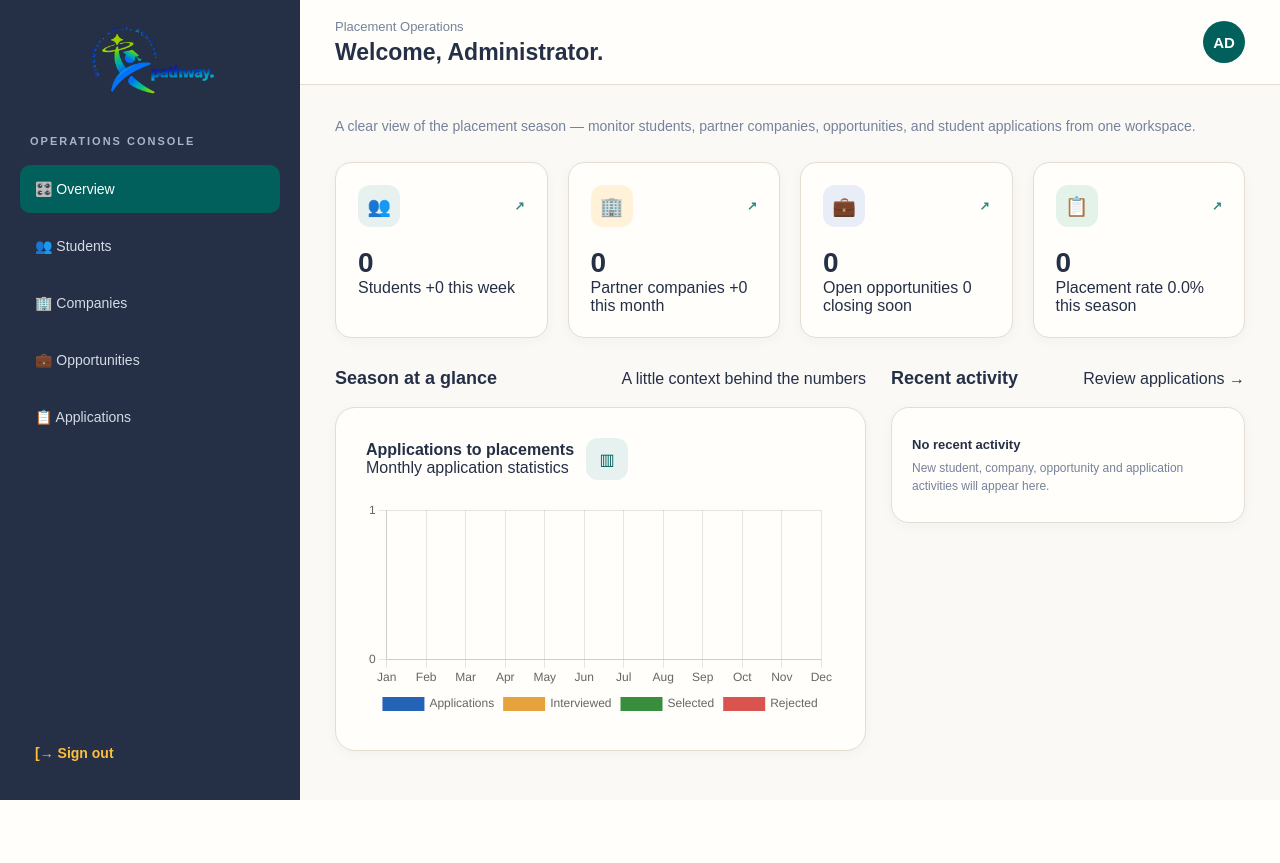
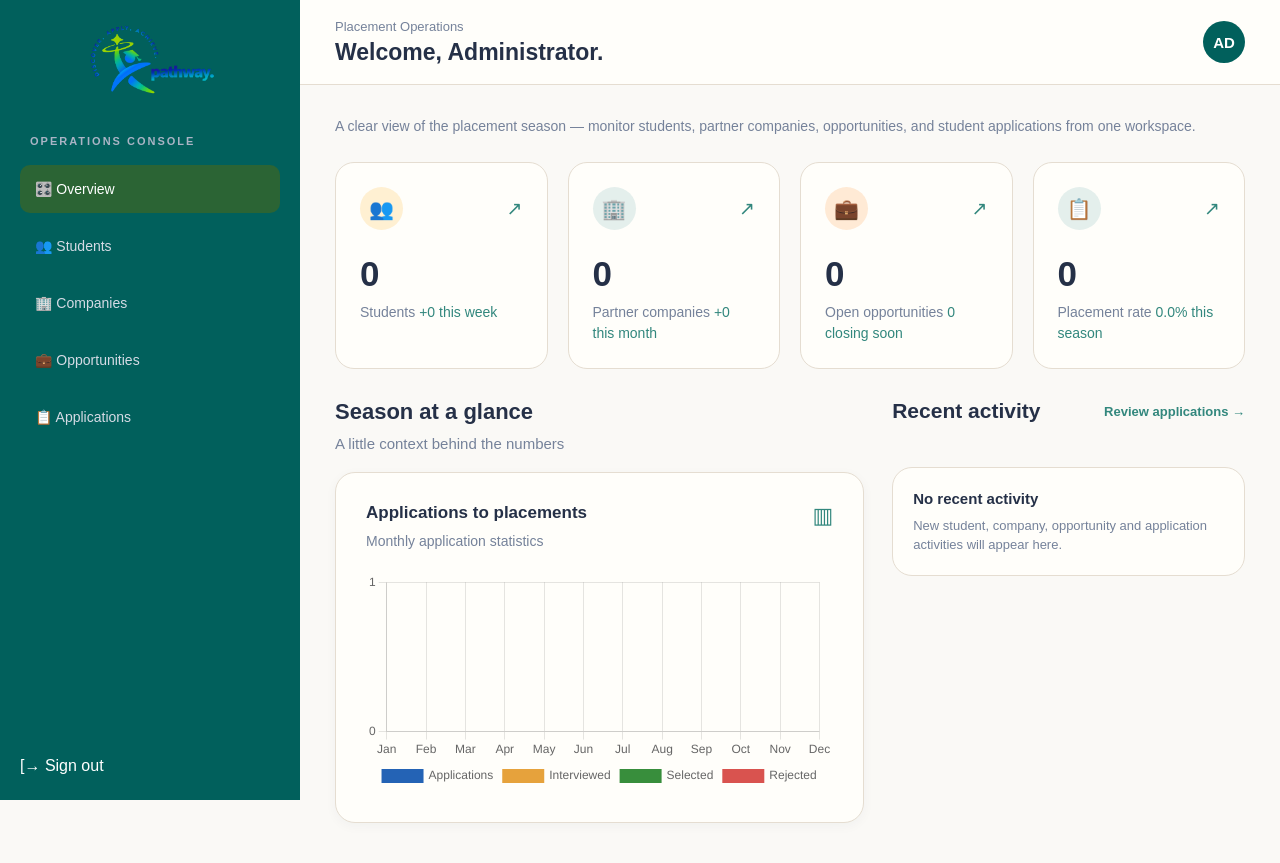
Before and after one commit to adarshsingh-1/Pathway_, a Java web app: page /3_Admin_Side/Dashboard.jsp in a window 1280 px wide. Before the commit the page ends 800 px from the top, so only its background shows below. Run offline with Tomcat 11, a stand-in JSP engine, Linux system fonts and the light colour scheme.

Commit message:
Update Dashboard.css

```diff
--- a/src/main/webapp/3_Admin_Side/Dashboard.css
+++ b/src/main/webapp/3_Admin_Side/Dashboard.css
@@ -43,7 +43,7 @@ img {
     width: 300px;
     height: 100vh;
     padding: 25px 20px;
-    background: #253047;
+    background: #01605c;
     color: #fff;
     display: flex;
     flex-direction: column;
@@ -91,17 +91,12 @@ img {
 
 .sidebar nav a:hover,
 .sidebar nav a.active {
-    background: #01605c;
+    background: #2b6434;
     color: #fff;
 }
 
 .signout {
-    display: block;
     margin-top: auto;
-    padding: 14px 15px;
-    color: #ffbd38;
-    font-size: 14px;
-    font-weight: 600;
 }
 
 
@@ -195,69 +190,78 @@ img {
 
 .stat-card {
     min-width: 0;
-    padding: 22px;
+    min-height: 181px;
+    padding: 24px;
+    border: 1px solid #e5ddd1;
+    border-radius: 19px;
     background: #fffefa;
-    border: 1px solid #e5ddd1;
-    border-radius: 16px;
-    box-shadow: 0 3px 12px rgba(37, 48, 71, 0.04);
+    display: flex;
+    flex-direction: column;
+    transition: 0.3s ease;
+}
+.stat-card:hover {
+    transform: translateY(-5px);
+    box-shadow: 0 5px 30px rgb(223, 221, 221);
 }
 
 .stat-top {
+    width: 100%;
     display: flex;
+    align-items: center;
     justify-content: space-between;
-    align-items: center;
-    gap: 10px;
-    margin-bottom: 20px;
 }
 
 .stat-icon {
-    width: 42px;
-    height: 42px;
-    border-radius: 12px;
+    width: 43px;
+    height: 43px;
+    flex-shrink: 0;
+    border-radius: 50%;
     display: flex;
+    align-items: center;
     justify-content: center;
-    align-items: center;
-    font-size: 19px;
+    font-size: 20px;
 }
 
 .student-icon {
-    background: #e7f2f0;
-    color: #01605c;
+    background: #fff0d2;
+    color: #253047;
 }
 
 .company-icon {
-    background: #fff2d8;
-    color: #c28a1b;
+    background: #e4efec;
+    color: #32877d;
 }
 
 .opportunity-icon {
-    background: #e9edf7;
-    color: #52658c;
+    background: #ffead5;
+    color: #e55c25;
 }
 
 .placement-icon {
-    background: #e4f3e9;
+    background: #e4efec;
     color: #32877d;
 }
 
 .trend {
     color: #32877d;
-    font-size: 12px;
-    font-weight: 600;
+    font-size: 19px;
+    text-decoration: none;
 }
 
-.stat-card h3 {
-    color: #75829a;
-    font-size: 13px;
-    font-weight: 500;
+.stat-card h2 {
+    font-size: 35px;
+    margin-top: 24px;
     margin-bottom: 8px;
 }
 
-.stat-card h2 {
-    color: #253047;
-    font-size: 28px;
-    font-weight: 700;
-    overflow-wrap: anywhere;
+.stat-card p {
+    font-size: 14px;
+    line-height: 1.5;
+    color: #75829a;
+}
+
+.stat-card p span {
+    color: #32877d;
 }
 
 
@@ -265,31 +269,31 @@ img {
 .content-section {
     width: 100%;
     display: grid;
-    grid-template-columns: minmax(0, 1.5fr) minmax(280px, 1fr);
-    gap: 25px;
+    grid-template-columns: minmax(0, 1.5fr) minmax(0, 1fr);
     align-items: start;
-    min-width: 0;
+    gap: 28px;
 }
 
 .left-content,
 .right-content {
-    width: 100%;
     min-width: 0;
+    display: flex;
+    flex-direction: column;
 }
 
 
 .section-heading {
-    display: flex;
-    justify-content: space-between;
-    align-items: center;
-    gap: 15px;
-    margin-bottom: 18px;
+    margin-bottom: 20px;
 }
 
 .section-heading h2 {
-    color: #253047;
-    font-size: 18px;
-    font-weight: 700;
+    font-size: 22px;
+    margin-bottom: 10px;
+}
+
+.section-heading p {
+    font-size: 15px;
+    color: #75829a;
 }
 
 
@@ -307,29 +311,30 @@ img {
 }
 
 .chart-header {
+    width: 100%;
     display: flex;
-    align-items: center;
-    gap: 12px;
+    align-items: flex-start;
+    justify-content: space-between;
+    gap: 10px;
     min-width: 0;
 }
 
-.chart-icon {
-    width: 42px;
-    height: 42px;
-    min-width: 42px;
-    border-radius: 12px;
-    background: #e7f2f0;
-    color: #01605c;
-    display: flex;
-    justify-content: center;
-    align-items: center;
+.chart-header h3 {
+    font-size: 17px;
+    margin-bottom: 8px;
 }
 
-.chart-header h3 {
-    color: #253047;
-    font-size: 16px;
-    font-weight: 700;
+.chart-header p {
+    font-size: 14px;
+    color: #75829a;
+    line-height: 1.5;
 }
+
+.chart-icon {
+    font-size: 22px;
+    color: #32877d;
+}
+
 
 
 .chart-area {
@@ -347,83 +352,85 @@ img {
 }
 
 
-
 .activity-header {
+    width: 100%;
+    min-height: 48px;
     display: flex;
+    align-items: flex-start;
     justify-content: space-between;
-    align-items: center;
     gap: 10px;
-    margin-bottom: 18px;
+    margin-bottom: 20px;
 }
 
 .activity-header h2 {
-    color: #253047;
-    font-size: 18px;
-    font-weight: 700;
+    font-size: 21px;
+}
+
+.activity-header a {
+    color: #32877d;
+    text-decoration: none;
+    font-size: 13px;
+    font-weight: bold;
+    white-space: nowrap;
+    margin-top: 5px;
 }
 
 .activity-list {
     width: 100%;
-    min-width: 0;
-    padding: 10px 20px;
+    border: 1px solid #e5ddd1;
+    border-radius: 20px;
+    overflow: hidden;
     background: #fffefa;
-    border: 1px solid #e5ddd1;
-    border-radius: 18px;
-    box-shadow: 0 3px 12px rgba(37, 48, 71, 0.04);
+    display: flex;
+    flex-direction: column;
 }
 
 .activity-item {
     width: 100%;
+    min-height: 85px;
+    padding: 20px;
+    border-bottom: 1px solid #e5ddd1;
     display: flex;
     align-items: flex-start;
-    gap: 13px;
-    padding: 17px 0;
-    border-bottom: 1px solid #eee9e1;
-    min-width: 0;
+    gap: 15px;
 }
 
 .activity-item:last-child {
     border-bottom: none;
 }
 
-.activity-icon {
-    width: 35px;
-    height: 35px;
-    min-width: 35px;
+.activity-dot {
+    width: 9px;
+    height: 9px;
+    flex-shrink: 0;
+    background: #32877d;
     border-radius: 50%;
-    background: #e7f2f0;
-    color: #01605c;
-    display: flex;
-    justify-content: center;
-    align-items: center;
+    margin-top: 5px;
 }
 
 .activity-content {
-    flex: 1;
     min-width: 0;
+    display: flex;
+    flex-direction: column;
 }
 
 .activity-content h3 {
-    color: #253047;
-    font-size: 13px;
-    font-weight: 600;
+    font-size: 15px;
     line-height: 1.5;
-    overflow-wrap: anywhere;
+    margin-bottom: 5px;
 }
 
 .activity-content p {
+    font-size: 13px;
+    line-height: 1.5;
+    color: #75829a;
+}
+
+.activity-item time {
     color: #75829a;
     font-size: 12px;
-    line-height: 1.5;
-    margin-top: 4px;
-    overflow-wrap: anywhere;
-}
-
-.activity-time {
-    color: #75829a;
-    font-size: 11px;
     white-space: nowrap;
-    margin-left: 5px;
+    margin-left: auto;
 }
 
 
```
